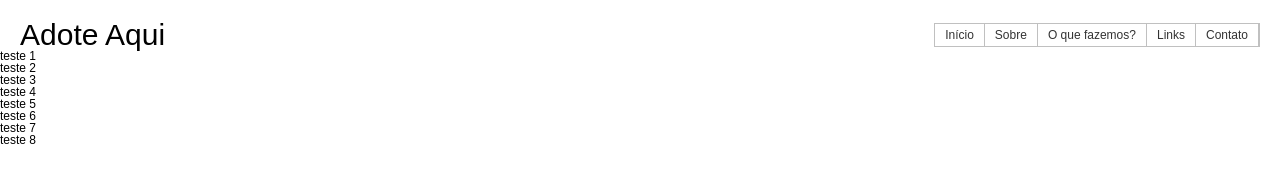
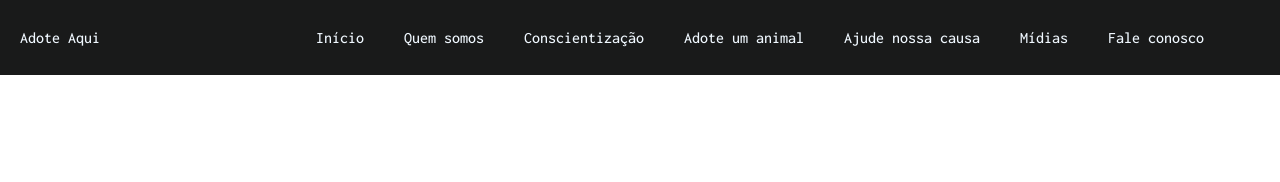
Before and after one commit to systemilc/adote_aqui_v2, a plain HTML site: page index.html in a window 1280 px wide. Drawn offline with Linux system fonts and the light colour scheme.

Commit message:
Código iniciado do zero

```diff
--- a/index.html
+++ b/index.html
@@ -6,7 +6,6 @@
     <meta name="viewport" content="width=device-width, initial-scale=1.0">
     <link rel="stylesheet" href="src/css/reset.css">
     <link rel="stylesheet" href="src/css/style.css">
-    <link rel="stylesheet" href="src/css/mobile.css">
     <link rel="preconnect" href="https://fonts.googleapis.com">
     <link rel="preconnect" href="https://fonts.gstatic.com" crossorigin>
     <link href="https://fonts.googleapis.com/css2?family=Inconsolata:wght@200;300;500&display=swap" rel="stylesheet">
@@ -18,32 +17,21 @@
 
     <header>
 
-   <h1>Adote Aqui</h1>
+   <h1 class="logo">Adote Aqui</h1>
     <nav>
         <ul class="menu">
               <li><a href="#">Início</a></li>
-              <li><a href="#">Sobre</a></li>
-                    <li><a href="#">O que fazemos?</a>
-                       <ul>
-                            <li><a href="#">Veterinária</a></li>
-                            <li><a href="#">Poda e Tosa</a></li>
+              <li><a href="#">Quem somos</a></li>
+              <li><a href="#">Conscientização</a></li>
+              <li><a href="#">Adote um animal</a></li>
+              <li><a href="#">Ajude nossa causa</a></li>
+              <li><a href="#">Mídias</a></li>
+              <li><a href="#">Fale conosco</a></li>
 
-                         </ul>
-                  </li>
-              <li><a href="#">Links</a></li>
-              <li><a href="#">Contato</a></li>
+
       </ul>
       </nav>
     </header>
-    <ul>
-        <li class="teste">teste 1</li>
-        <li class="teste">teste 2</li>
-        <li class="teste">teste 3</li>
-        <li class="teste">teste 4</li>
-        <li class="teste">teste 5</li>
-        <li class="teste">teste 6</li>
-        <li class="teste">teste 7</li>
-        <li class="teste">teste 8</li>
-    </ul>
+
 </body>
 </html>
--- a/src/css/mobile.css
+++ /dev/null
@@ -1,7 +0,0 @@
-@media only screen and (max-width: 600px)  {
-
-    h1{
-        display: none;
-    }
-
-}
--- a/src/css/style.css
+++ b/src/css/style.css
@@ -1,68 +1,34 @@
-body{
-  font-family: arial, helvetica, sans-serif;
-  font-size: 12px;
-  }
 
-  header{
-    display: flex;
-    padding-top: 20px;
-    padding-left: 20px;
-    padding-right: 20px;
-    align-items: center;
-    justify-content: space-between;
-  }
+header{
+  display: flex;
+  width: auto;
+  height: 75px;
+  background-color: rgb(25, 26, 26);
+  align-items: center;
 
-  header h1{
-    font-size: 30px;
-  }
+}
+.logo{
+  width: 20%;
+  padding: 20px;
+  color: aliceblue;
+}
+.menu{
 
-  header h1:hover{
-    color: yellow;
+  display: flex;
+  justify-content: space-between;
+  width: 100%;
+}
+header nav ul li{
+  padding: 20px;
+  width: auto;
+  display: inline;
+}
+header nav ul li a{
+text-decoration: none;
+display: inline-block;
+color: aliceblue;
+}
 
+header nav ul li a:hover{
 
   }
-
-
-  .menu{
-  list-style:none;
-  border:1px solid #c0c0c0;
-  float:left;
-
-  }
-
-  .menu li{
-    position:relative;
-    float:left;
-    border-right:1px solid #c0c0c0;
-
-    }
-
-    .menu li a{color:#333; text-decoration:none; padding:5px 10px; display:block;}
-
-.menu li a:even{
-background:#333;
-color:#fff;
--moz-box-shadow:0 3px 10px 0 #CCC;
--webkit-box-shadow:0 3px 10px 0 #ccc;
-text-shadow:0px 0px 5px #fff;
-}
-
-.menu li  ul{
-  position:absolute;
-  top:25px;
-  left:0;
-  background-color:#fff;
-  display:none;
-  }
-
-  .menu li:hover ul, .menu li.over ul{display:block;}
-
-  .menu li ul li{
-    border:1px solid #c0c0c0;
-    display:block;
-    width:200px;
-    }
-
-    .teste:hover:nth-child(even){
-      background-color: #333;
-    }
```
